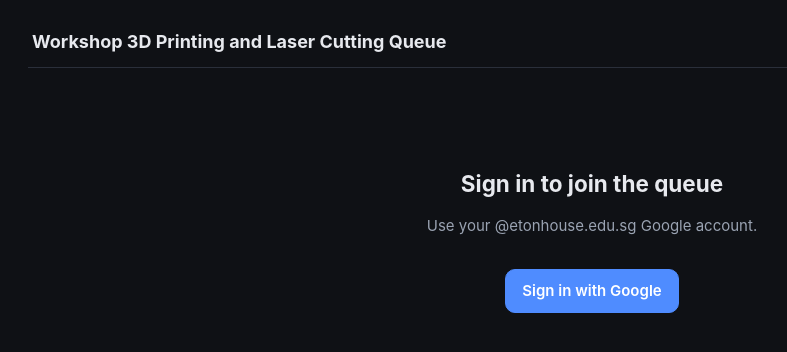
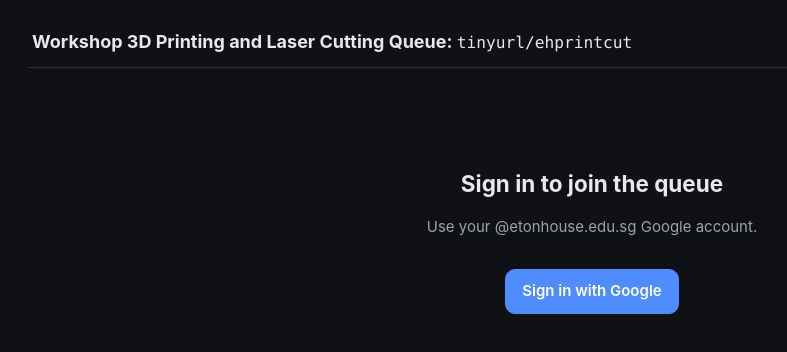
Before and after one commit to skypunch/workshop-3d-laser, a React (Vite) app: page / in a window 1280 px wide. Shown: the top 352 px of the page, without its empty margins (48-835 px from the left). Built offline with nearby package versions, Linux system fonts and the light colour scheme; no server answers.

Commit message:
Add tinyurl/ehprintcut to header title in monospace (Menlo)

```diff
--- a/src/App.jsx
+++ b/src/App.jsx
@@ -60,7 +60,10 @@ export default function App() {
       <header className="topbar">
         <div className="brand">
           <div>
-            <h1>Workshop 3D Printing and Laser Cutting Queue</h1>
+            <h1>
+              Workshop 3D Printing and Laser Cutting Queue:{" "}
+              <span className="url-mono">tinyurl/ehprintcut</span>
+            </h1>
           </div>
         </div>
         {user && (
--- a/src/styles.css
+++ b/src/styles.css
@@ -43,6 +43,11 @@ body {
   background: var(--card-2); border-radius: 12px;
 }
 .topbar h1 { font-size: 18px; margin: 0; }
+.url-mono {
+  font-family: Menlo, Monaco, Consolas, "Liberation Mono", "Courier New", monospace;
+  font-weight: 500;
+  font-size: 0.9em;
+}
 .topbar p { margin: 0; font-size: 12px; }
 .userbox { display: flex; align-items: center; gap: 10px; }
 
```
